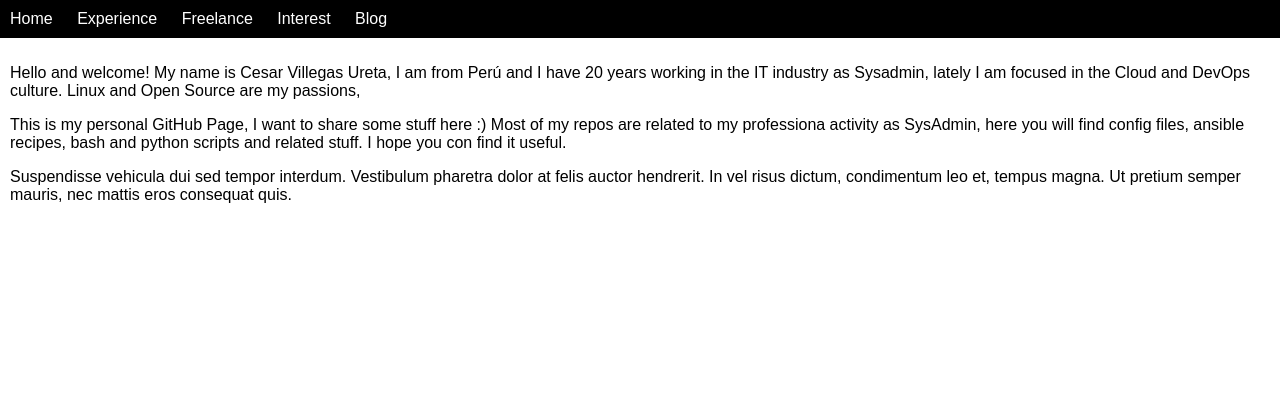
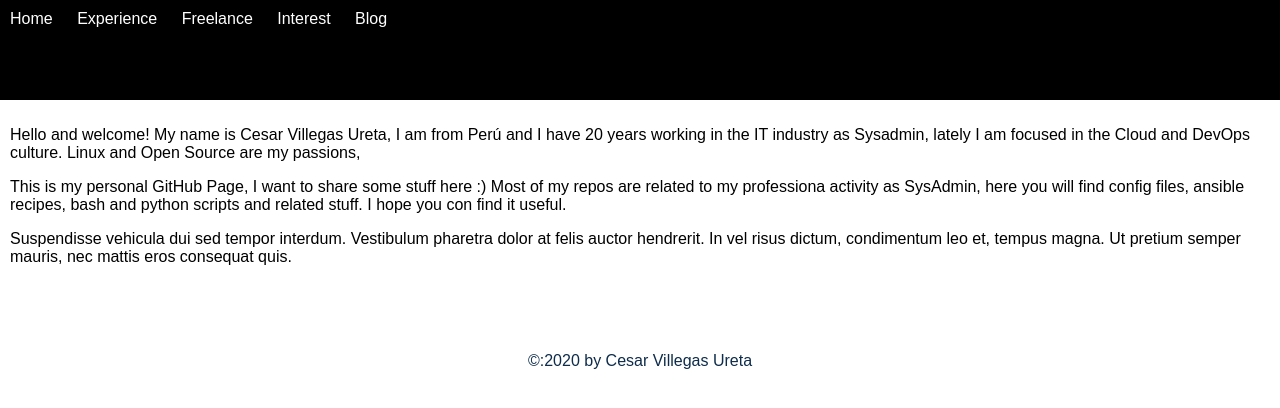
Before and after one commit to cvillegas/cvillegas.github.io, a plain HTML site: page index.html in a window 1280 px wide. Drawn offline with Linux system fonts and the light colour scheme.

Commit message:
incluyendo footer

```diff
--- a/css/style.css
+++ b/css/style.css
@@ -2,6 +2,7 @@
 /* Wrapper */
 #page-nav {
     width: 100%;
+    height: 100px;
     background: #000;
     /* If you want the navigation bar to stick on top
     position: sticky;
@@ -65,3 +66,11 @@
     margin: 0;
     font-family: arial, sans-serif;
   }
+
+  footer {
+    clear: both;
+    margin-top: 50px;
+    text-align: center;
+    padding: 10px;
+    color: rgb(14, 44, 75)
+  }
--- a/index.html
+++ b/index.html
@@ -46,5 +46,11 @@
       In vel risus dictum, condimentum leo et, tempus magna.
       Ut pretium semper mauris, nec mattis eros consequat quis.
     </p>
-          </div></body>
+  </div>
+
+ <footer>
+  &COPY:2020 by Cesar Villegas Ureta
+
+ </footer>
+</body>
 </html>
```
Lines whose indentation alone changed are shown as unchanged.
